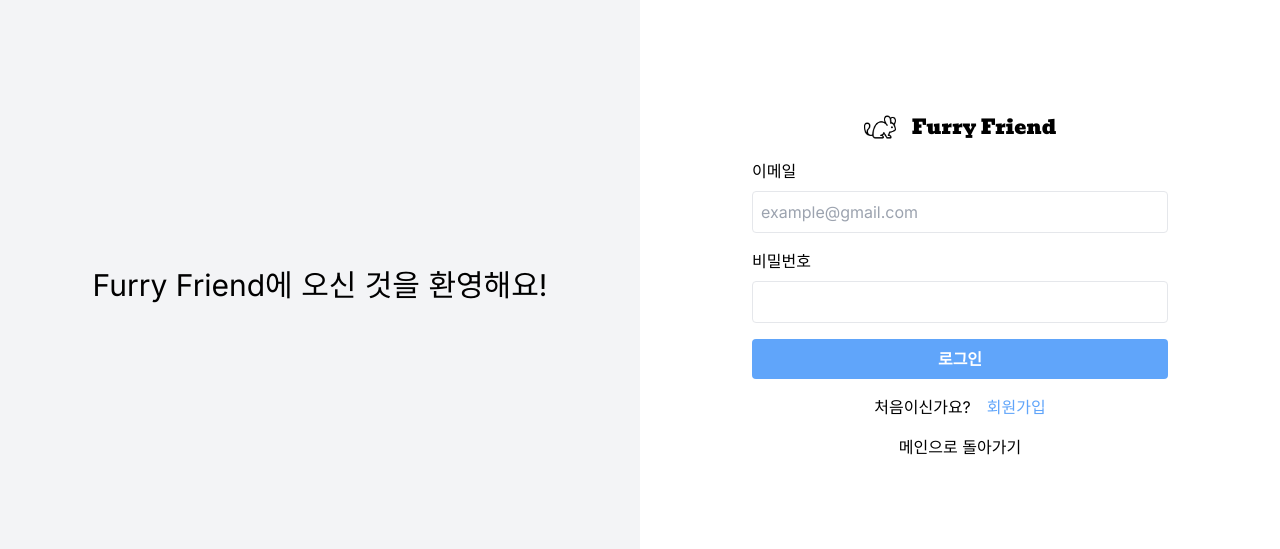
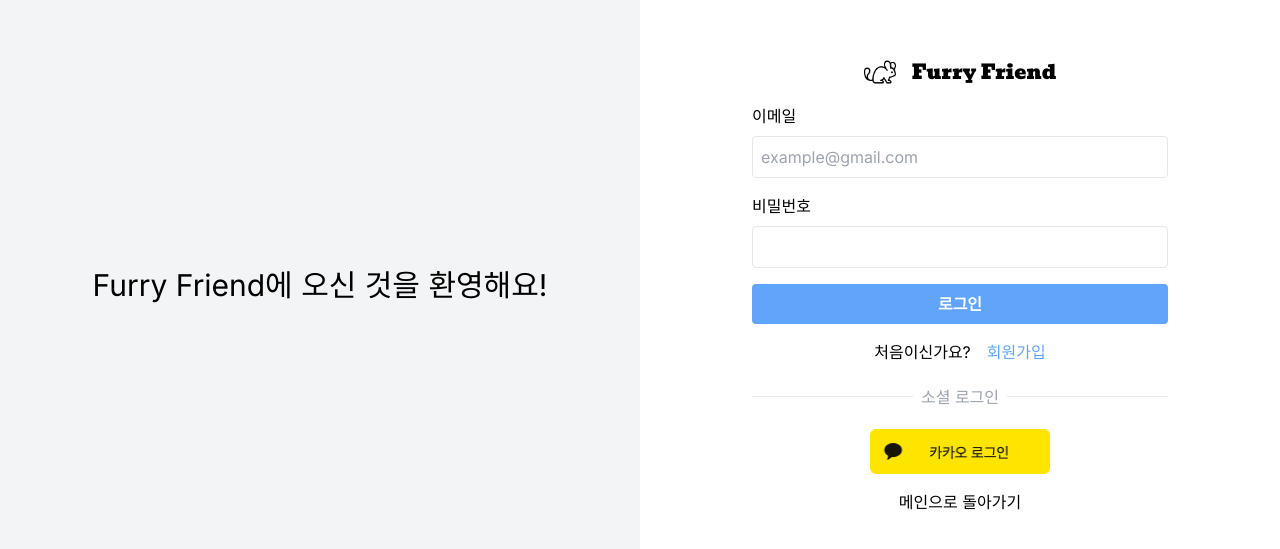
Before and after one commit to Team-Furry-Friend/furry-friend-frontend, a Next.js app: page /login in a window 1280 px wide. Shown: the part 115-664 px from the top of the page. Built offline with nearby package versions, Linux system fonts and the light colour scheme; no server answers.

Commit message:
add kakao oauth login button

```diff
--- a/src/app/(auth)/login/page.tsx
+++ b/src/app/(auth)/login/page.tsx
@@ -1,6 +1,7 @@
 import { Metadata } from 'next';
 import LoginForm from '@/app/(auth)/login/LoginForm';
 import Link from 'next/link';
+import Image from 'next/image';
 
 export const metadata: Metadata = {
   title: 'Login',
@@ -16,6 +17,26 @@ const Page = () => {
           회원가입
         </Link>
       </div>
+
+      <div className='my-4 relative'>
+        <div className='h-[1px] bg-gray-200' />
+        <p className='absolute left-1/2 -translate-x-1/2 top-0 -translate-y-[calc(50%-1px)] bg-white px-2 text-gray-400'>
+          소셜 로그인
+        </p>
+      </div>
+
+      <div className='flex justify-center'>
+        <Link
+          href={`${process.env.NEXT_PUBLIC_BACKEND_URL}/oauth2/authorization/kakao`}
+        >
+          <Image
+            src={'/icons/kakao_login.png'}
+            alt={'kakao login'}
+            width={180}
+            height={60}
+          />
+        </Link>
+      </div>
     </>
   );
 };
```
Also changed, not shown: public/icons/kakao_login.png (added).
